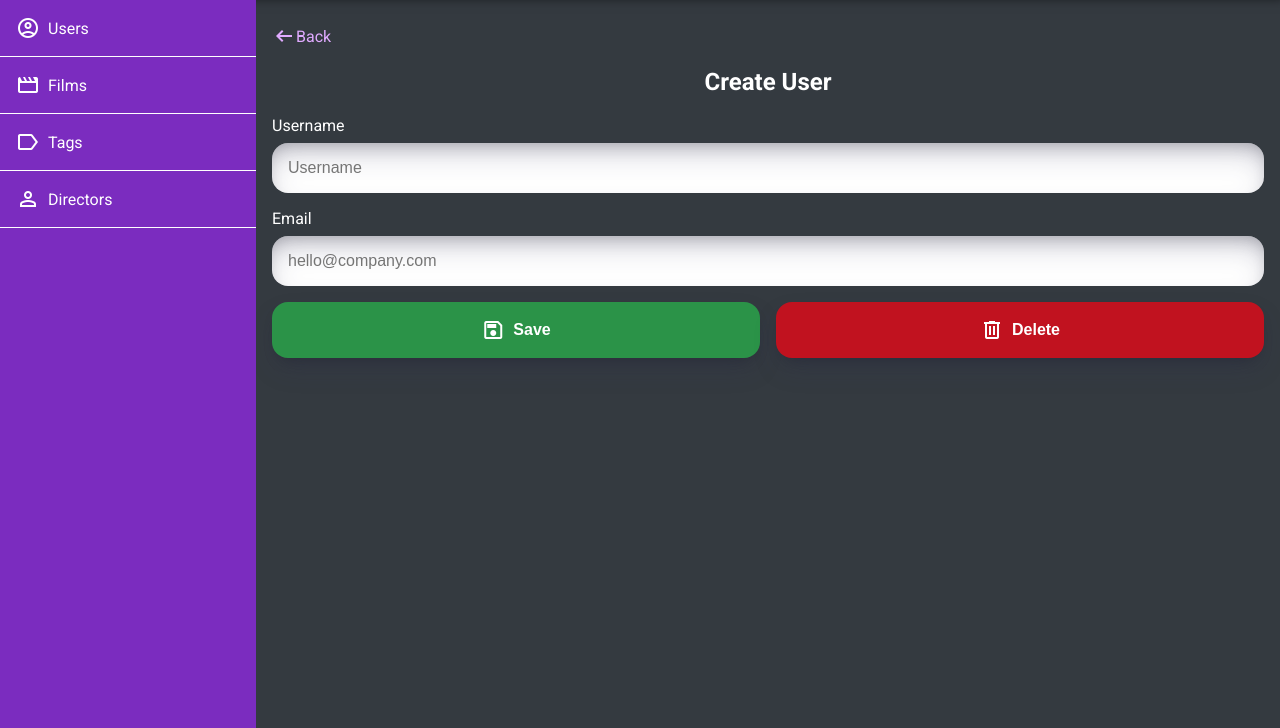
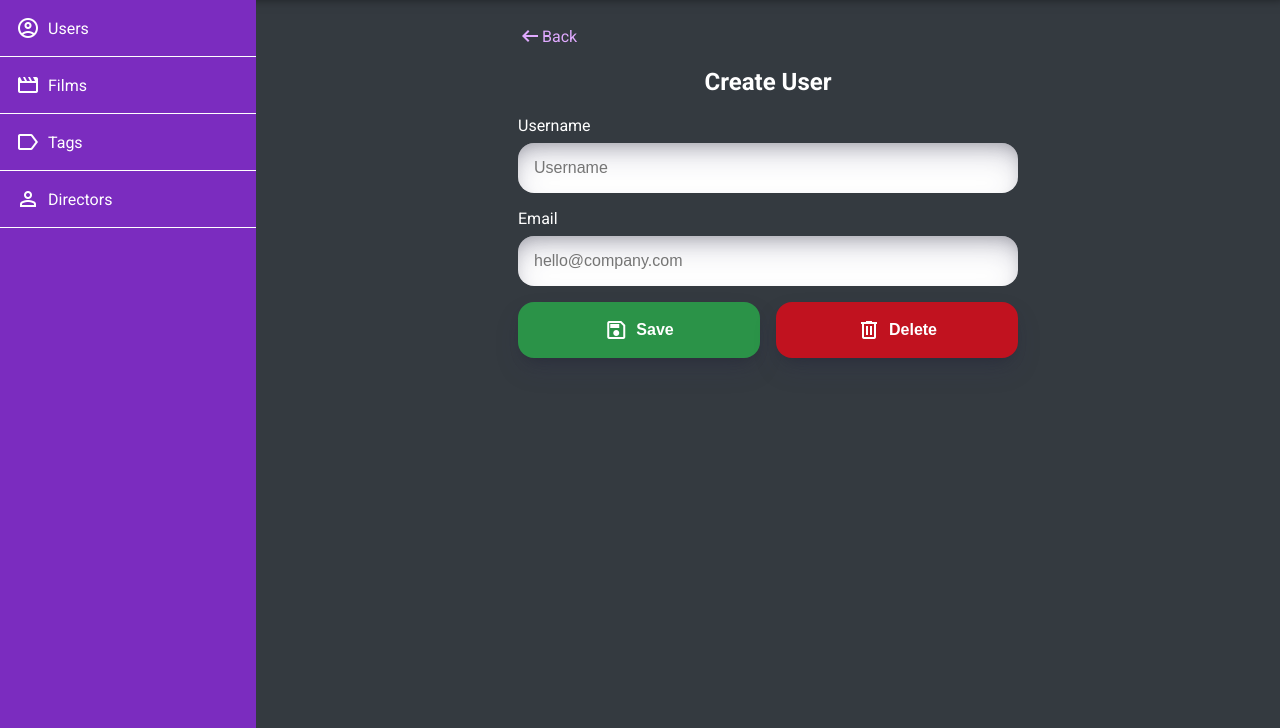
Before and after one commit to MikiWojak/film-list, a PHP site: page /admin-users-createedit in a window 1280 px wide. Shown: the part 72-800 px from the top of the page. Run offline with PHP 8.4, Linux system fonts and the light colour scheme.

Commit message:
Content Inner, HTML5 tags

```diff
--- a/public/css/admin.css
+++ b/public/css/admin.css
@@ -71,6 +71,13 @@
     @media only screen and (min-device-width: 768px) {
         margin-left: 20%;
         width: 80%;
+    }
+}
+
+.content__inner--shrink {
+    @media only screen and (min-device-width: 768px) {
+        max-width: 500px;
+        margin: 0 auto;
     }
 }
 
--- a/public/views/admin-users-createedit.html
+++ b/public/views/admin-users-createedit.html
@@ -83,7 +83,8 @@
             </nav>
 
             <!-- <main class="content"> -->
-            <main class="content navbar--enabled">
+            <div class="content navbar--enabled">
+                <div class="content__inner--shrink">
                     <a href="/admin-users" class="flex-row-start-center back">
                         <span class="material-symbols-outlined">
                             arrow_left_alt
@@ -93,6 +94,7 @@
                         </span>
                     </a>
 
+                    <main>
                         <h2 class="createedit__header">
                             Create User
                         </h2>
@@ -135,6 +137,8 @@
                         </form>
                     </main>
                 </div>
+            </div>
+        </div>
 
         <div class="tab-bar">
             <a href="/dashboard" class="tab-bar__option">
```
Lines whose indentation alone changed are shown as unchanged.
